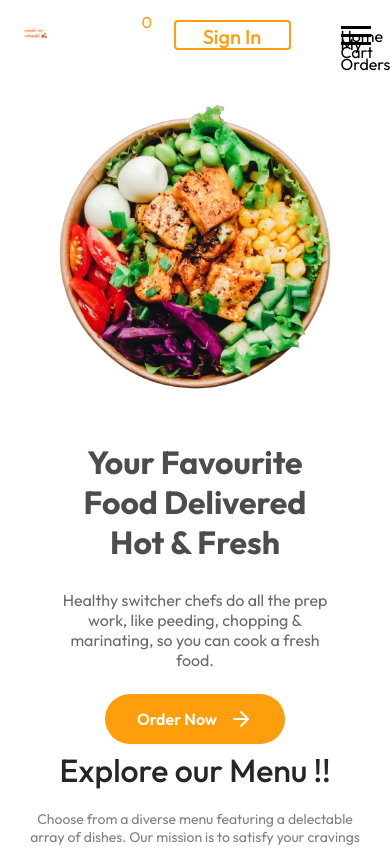
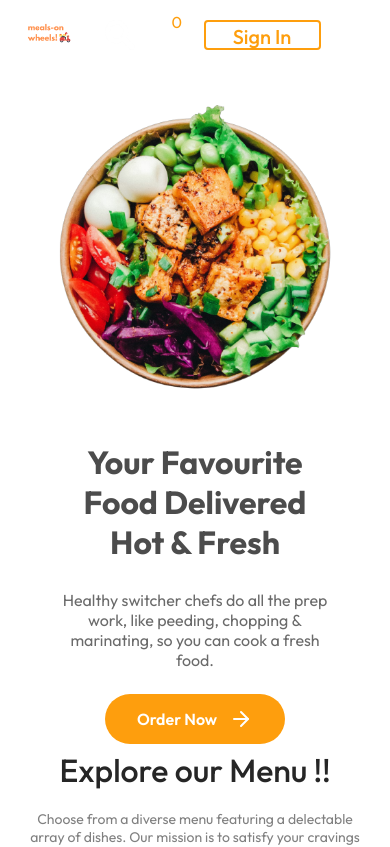
Before and after one commit to archanasekar-19/Meals-On-Wheels, a React (Vite) app: page / in a window 390 px wide. Shown: the top 847 px of the page. Built offline with nearby package versions, Linux system fonts and the light colour scheme.

Commit message:
Removed Mobile Menu

```diff
--- a/src/components/Navbar/Navbar.jsx
+++ b/src/components/Navbar/Navbar.jsx
@@ -8,31 +8,6 @@ import { StoreContext } from '../../context/StoreContext';
 const Navbar = ({setShowLogin,username}) => {
 
 
-  const [isMobileMenuOpen, setIsMobileMenuOpen] = useState(false);
-
-  const toggleMobileMenu = () => {
-    setIsMobileMenuOpen(!isMobileMenuOpen);
-  };
-
-  useEffect(() => {
-    const handleResize = () => {
-      if (window.innerWidth <= 768) {
-        setIsMobileMenuOpen(true); // Open mobile menu if screen width is less than or equal to 768px
-      } else {
-        setIsMobileMenuOpen(false); // Close mobile menu if screen width is greater than 768px
-      }
-    };
-
-    // Add event listener for window resize
-    window.addEventListener('resize', handleResize);
-
-    // Remove event listener on component unmount
-    return () => {
-      window.removeEventListener('resize', handleResize);
-    };
-  }, []); // Empty dependency array ensures the effect runs only once after component mount
-
-
   const {getCartCount} = useContext(StoreContext);
   console.log('from the navbar username prop is',username);
 
@@ -40,7 +15,7 @@ const Navbar = ({setShowLogin,username}) => {
   return (
     <div className='navbar'>
          <Link to="/"><img className='logo' src={assets.logo} alt="Logo" /></Link>
-         <ul  className={isMobileMenuOpen ? 'navbar-menu open' : 'navbar-menu'}>
+         <ul  className={'navbar-menu'}>
             <li><Link to="/" >Home</Link></li>
             <li><Link to="/userorders">My Orders</Link></li>
             <li><Link>Contact Us</Link></li>
@@ -64,14 +39,6 @@ const Navbar = ({setShowLogin,username}) => {
         }
          </div>
 
-         <>
-         <div className="hamburger-menu" onClick={toggleMobileMenu}>
-        <div className={isMobileMenuOpen ? 'line line-1 active' : 'line line-1'}>Home</div>
-        <div className={isMobileMenuOpen ? 'line line-2 active' : 'line line-2'}>My Orders</div>
-        <div className={isMobileMenuOpen ? 'line line-3 active' : 'line line-3'}>Cart</div>
-      </div>
-         </>
-
 
     </div>
   )
```
